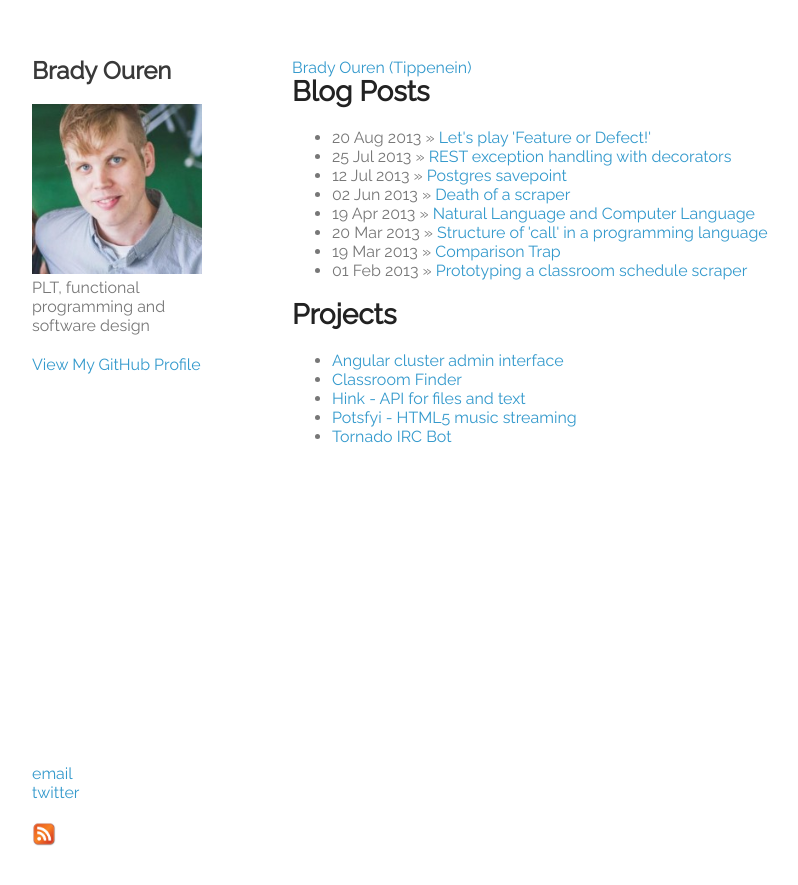
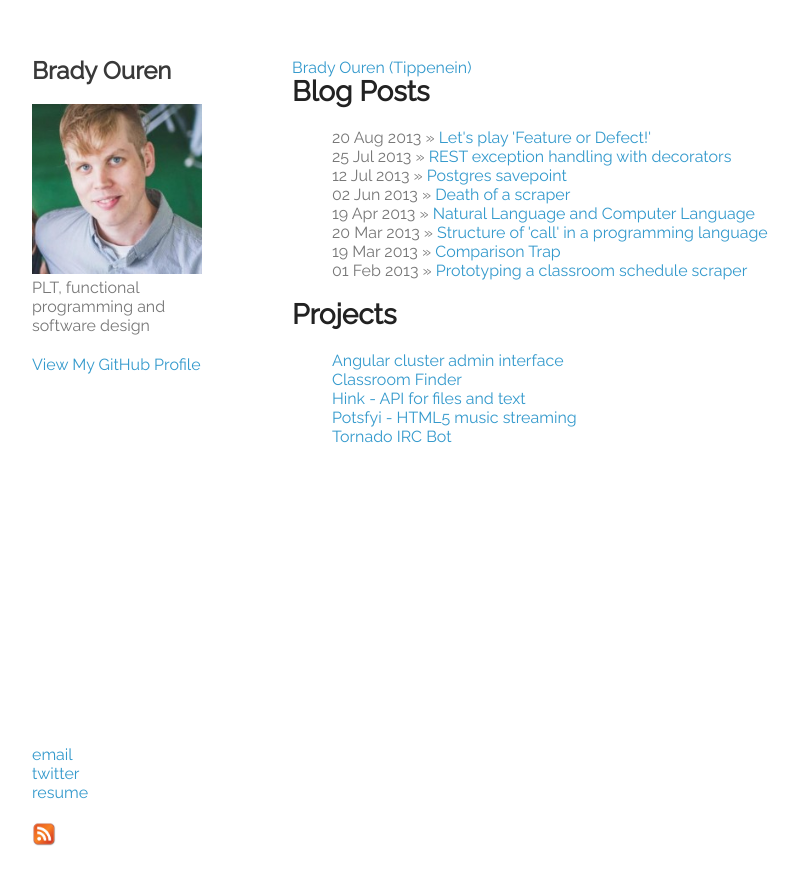
Before and after one commit to tippenein/tippenein.github.io, a Jekyll site: the page built from index.html, in a window 1280 px wide. Shown: the top 885 px of the page, without its empty margins (178-976 px from the left). Built offline with Jekyll 4.4.1, drawn with Linux system fonts in a browser that asks for light colours.

Commit message:
add resume

```diff
--- a/_layouts/default.html
+++ b/_layouts/default.html
@@ -34,6 +34,7 @@
           <p>
             <a href="mailto:brady.ouren@gmail.com">email</a><br />
             <a href="http://twitter.com/tippenein/">twitter</a><br />
+			<a href="/resume">resume</a>
           </p>
         </div>
         <div class="rss">
--- a/stylesheets/styles.css
+++ b/stylesheets/styles.css
@@ -13,6 +13,9 @@ h1, h2, h3, h4, h5, h6 {
   margin:0 0 20px;
 }
 
+ul li {
+  list-style: none;
+}
 p, ul, ol, table, pre, dl {
   margin:0 0 20px;
 }
```
Also changed, not shown: 1 other file.
